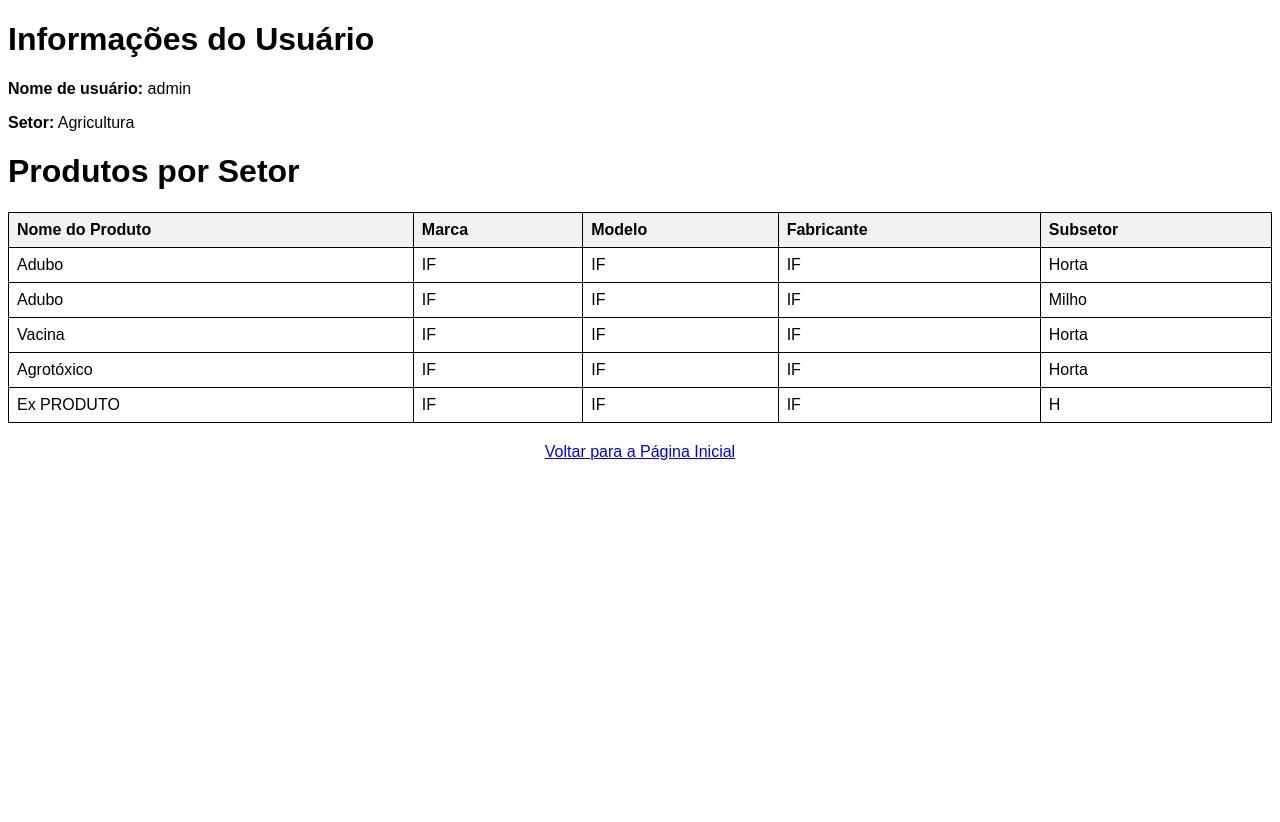
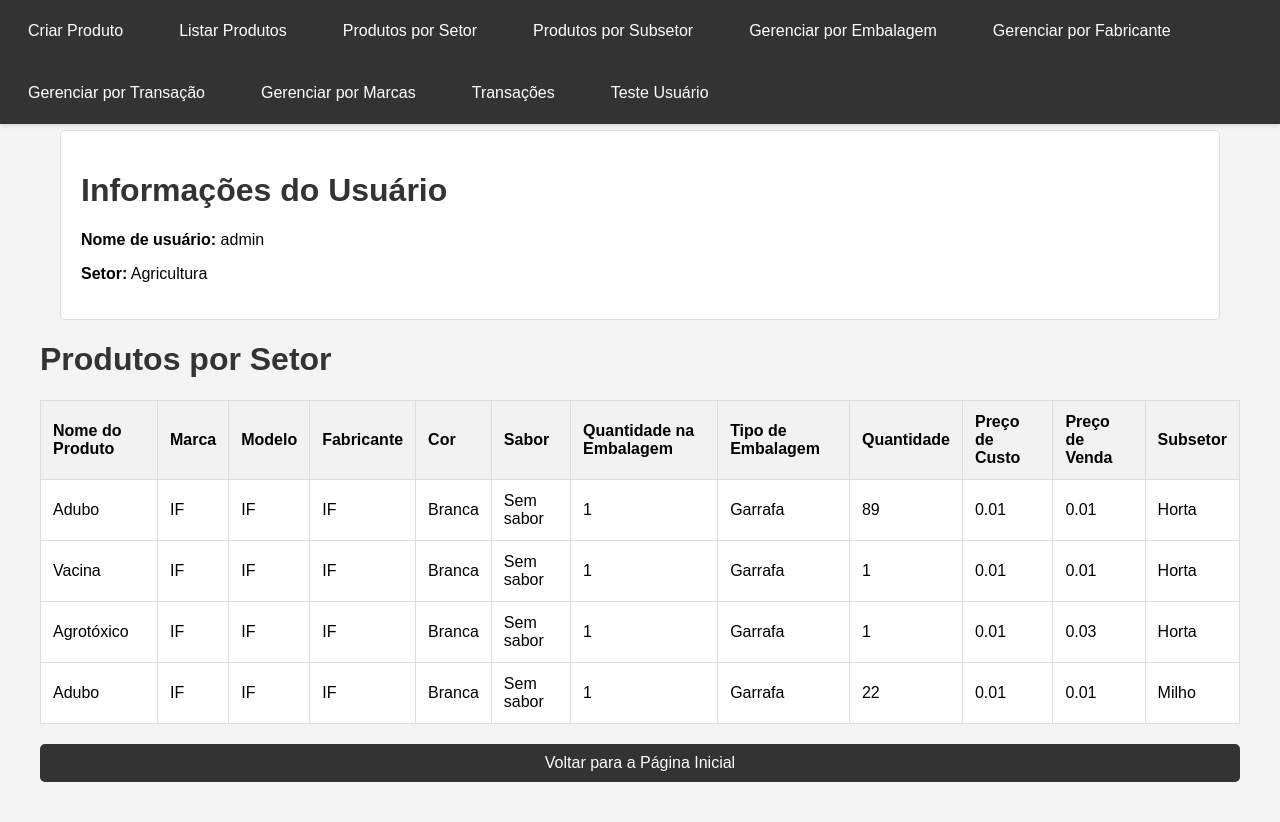
Before and after one commit to GabrielRibeiroRodrigues/PCII, a Django app: page /setor/1/produtos/ in a window 1280 px wide. Before the commit the page ends 460 px from the top, so only its background shows below. Run offline with Django 5.2, Linux system fonts and the light colour scheme; a user stored in the database is signed in; data comes from the database, SQL or seed files in the repository; both versions use the stored data as it was after the commit.

Commit message:
Add files via upload

```diff
--- a/Gerenciamento 10/app/forms.py
+++ b/Gerenciamento 10/app/forms.py
@@ -37,8 +37,8 @@ class SubsectorSelectForm(forms.Form):
     subsetor = forms.ModelChoiceField(queryset=Subsector.objects.all(), label="Selecionar Subsetor")
 
 #FORMULARIO PARA LISTA DE PRODUTOS POR SETOR
-class sectorSelectForm(forms.Form):
-            setor = forms.ModelChoiceField(queryset=Sector.objects.all(), label="Selecionar setor")
+class SectorSelectForm(forms.Form):
+    setor = forms.ModelChoiceField(queryset=Sector.objects.all(), label="Selecionar setor")
 
 #FORMULARIO PARA LISTA DE PRODUTOS POR EMBALAGEM
 class TipoEmbalagemSelectForm(forms.Form):
--- a/Gerenciamento 10/app/templates/produtos_por_setor.html
+++ b/Gerenciamento 10/app/templates/produtos_por_setor.html
@@ -5,60 +5,129 @@
     <style>
         body {
             font-family: Arial, sans-serif;
+            margin: 0;
+            padding: 0;
+            background-color: #f4f4f4;
         }
         .info-container {
-            margin-bottom: 20px;
+            margin: 20px;
+            padding: 20px;
+            background-color: #fff;
+            border: 1px solid #ddd;
+            border-radius: 5px;
         }
         table {
             width: 100%;
             border-collapse: collapse;
+            margin-bottom: 20px;
+            background-color: #fff;
+            border: 1px solid #ddd;
         }
         table, th, td {
-            border: 1px solid black;
+            border: 1px solid #ddd;
         }
         th, td {
-            padding: 8px;
+            padding: 12px;
             text-align: left;
         }
         th {
             background-color: #f2f2f2;
         }
         .form-container {
-            margin-bottom: 20px;
+            margin: 20px;
+            padding: 20px;
+            background-color: #fff;
+            border: 1px solid #ddd;
+            border-radius: 5px;
         }
         .form-container form {
             display: flex;
             flex-direction: column;
-            width: 300px;
+            width: 100%;
+            max-width: 400px;
             margin: 0 auto;
         }
         .form-container button {
             margin-top: 10px;
-            padding: 8px;
+            padding: 10px;
             background-color: #4CAF50;
             color: white;
             border: none;
             cursor: pointer;
+            transition: background-color 0.3s;
         }
         .form-container button:hover {
             background-color: #45a049;
         }
         .back-link {
             display: block;
-            margin-top: 20px;
+            margin: 20px auto;
+            padding: 10px 20px;
+            background-color: #333;
+            color: white;
             text-align: center;
+            text-decoration: none;
+            border-radius: 5px;
+            transition: background-color 0.3s;
+        }
+        .back-link:hover {
+            background-color: #3f3f3f;
+        }
+        .container {
+            padding: 20px;
+            margin: auto;
+            max-width: 1200px;
+            margin-top: 90px;
+        }
+        h1 {
+            color: #333;
+        }
+        .navbar {
+            background-color: #333;
+            overflow: hidden;
+            position: fixed;
+            width: 100%;
+            top: 0;
+            z-index: 1000;
+            box-shadow: 0 2px 4px rgba(0, 0, 0, 0.1);
+        }
+        .navbar a {
+            float: left;
+            display: block;
+            color: #fff;
+            text-align: center;
+            padding: 14px 20px;
+            text-decoration: none;
+            transition: background-color 0.3s, color 0.3s;
+            border-radius: 4px;
+            margin: 8px;
+        }
+        .navbar a:hover {
+            background-color: #fff;
+            color: #000;
         }
     </style>
 </head>
 <body>
+    <div class="navbar">
+        <a href="{% url 'produto-create' %}">Criar Produto</a>
+        <a href="{% url 'produto-list' %}">Listar Produtos</a>
+        <a href="{% url 'produtos-por-setor' setor_id=1 %}">Produtos por Setor</a>
+        <a href="{% url 'produtos-por-subsetor' subsetor_id=1 %}">Produtos por Subsetor</a>
+        <a href="{% url 'produtos-por-tipo-embalagem' %}">Gerenciar por Embalagem</a>
+        <a href="{% url 'produtos-por-fabricante' %}">Gerenciar por Fabricante</a>
+        <a href="{% url 'produtos-por-transacao' %}">Gerenciar por Transação</a>
+        <a href="{% url 'marca-list' %}">Gerenciar por Marcas</a>
+        <a href="{% url 'transacoes-tipos' %}">Transações</a>
+        <a href="{% url 'user_subsetor' %}">Teste Usuário</a>
+    </div>
+
+    <div class="container">
         <div class="info-container">
             <h1>Informações do Usuário</h1>
             <p><strong>Nome de usuário:</strong> {{ user.username }}</p>
-        <p><strong>Setor:</strong> {{ setor.nome_setor }}</p>
+            <p><strong>Setor:</strong> {{ setor }}</p>
         </div>
-
-
-
         <h1>Produtos por Setor</h1>
         <table>
             <tr>
@@ -66,25 +135,38 @@
                 <th>Marca</th>
                 <th>Modelo</th>
                 <th>Fabricante</th>
-            <th>Subsetor</th>
+                <th>Cor</th>
+                <th>Sabor</th>
+                <th>Quantidade na Embalagem</th>
+                <th>Tipo de Embalagem</th>
+                <th>Quantidade</th>
+                <th>Preço de Custo</th>
+                <th>Preço de Venda</th>
+                <th>Subsetor</th> <!-- Nova coluna para o subsetor -->
             </tr>
             {% for produto in produtos_por_setor %}
-            {% for detalhe in produto.detalhes.all %}
                 <tr>
-                    <td>{{ produto.nome_produto }}</td>
-                    <td>{{ produto.marca.nome_marca }}</td>
-                    <td>{{ produto.modelo.nome_modelo }}</td>
-                    <td>{{ produto.fabricante.nome_fabricante }}</td>
-                    <td>{{ detalhe.subsetor.nome_sub_setor }}</td>
+                    <td>{{ produto.produto.nome_produto }}</td>
+                    <td>{{ produto.produto.marca.nome_marca }}</td>
+                    <td>{{ produto.produto.modelo.nome_modelo }}</td>
+                    <td>{{ produto.produto.fabricante.nome_fabricante }}</td>
+                    <td>{{ produto.cor_produto }}</td>
+                    <td>{{ produto.sabor_produto }}</td>
+                    <td>{{ produto.quantidade_embalagem_produto }}</td>
+                    <td>{{ produto.tipo_embalagem_produto.nome_embalagem }}</td>
+                    <td>{{ produto.quantidade_produto }}</td>
+                    <td>{{ produto.preco_custo_produto }}</td>
+                    <td>{{ produto.preco_venda_produto }}</td>
+                    <td>{{ produto.subsetor.nome_sub_setor }}</td> <!-- Exibe o nome do subsetor -->
                 </tr>
-            {% endfor %}
             {% empty %}
                 <tr>
-                <td colspan="5">Nenhum produto encontrado para este setor.</td>
+                    <td colspan="12">Nenhum produto encontrado para este setor.</td>
                 </tr>
             {% endfor %}
         </table>
 
         <a href="{% url 'home' %}" class="back-link">Voltar para a Página Inicial</a>
+    </div>
 </body>
 </html>
--- a/Gerenciamento 10/app/urls.py
+++ b/Gerenciamento 10/app/urls.py
@@ -19,8 +19,7 @@ urlpatterns = [
     #VER LISTA DE MOVIMENTAÇÕES
     path('movimentacao_list/', views.MovimentacaoListView.as_view(), name='movimentacao_list'),
     #VER LISTA DE PRODUTOS POR SETOR (Preciso  criar o filtro pra selecionar o setor ainda)
-    path('setor/<int:setor_id>/produtos/', views.ProdutosPorSetorListView.as_view(), name='produtos-por-setor'),
-
+    path('setor/<int:setor_id>/produtos/', ProdutosPorSetorListView.as_view(), name='produtos-por-setor'),
     #VER LISTA DE PRODUTOS POR SUBSETOR
     path('subsetor/<int:subsetor_id>/produtos/', views.ProdutosPorSubsetorListView.as_view(), name='produtos-por-subsetor'),
 
--- a/Gerenciamento 10/app/views.py
+++ b/Gerenciamento 10/app/views.py
@@ -98,25 +98,22 @@ class MovimentacaoCreateView(CreateView):
 
 #LISTA DE PRODUTOS POR SETOR
 class ProdutosPorSetorListView(LoginRequiredMixin, ListView):
-    model = Produto
+    model = DetalheProduto
     template_name = 'produtos_por_setor.html'
     context_object_name = 'produtos_por_setor'
 
     def get_queryset(self):
-        queryset = Produto.objects.all()
-        setor_id = self.request.GET.get('setor')
-        if setor_id:
-            queryset = queryset.filter(detalhes__subsetor__setor__id=setor_id)
-        return queryset
+        user = self.request.user
+        setor = user.subsetor.setor if user.subsetor else None
+        if setor:
+            return DetalheProduto.objects.filter(subsetor__setor=setor)
+        return DetalheProduto.objects.none()
 
     def get_context_data(self, **kwargs):
         context = super().get_context_data(**kwargs)
-        user = self.request.user
-        setor = user.subsetor.setor if user.subsetor else None
-        initial_data = {'setor': setor} if setor else {}
-        context['form'] = SectorSelectForm(self.request.GET or None, initial=initial_data)
-        context['setor'] = setor
+        context['setor'] = self.request.user.subsetor.setor if self.request.user.subsetor else None
         return context
+
 #LISTA DE PRODUTOS POR SUB SETOR
 
 class ProdutosPorSubsetorListView(LoginRequiredMixin, ListView):
```
Also changed, not shown: Gerenciamento 10/app/templates/produtos_por_subsetor.html (+7 -0 lines), Gerenciamento 10/db.sqlite3. Lines whose indentation alone changed are shown as unchanged.
